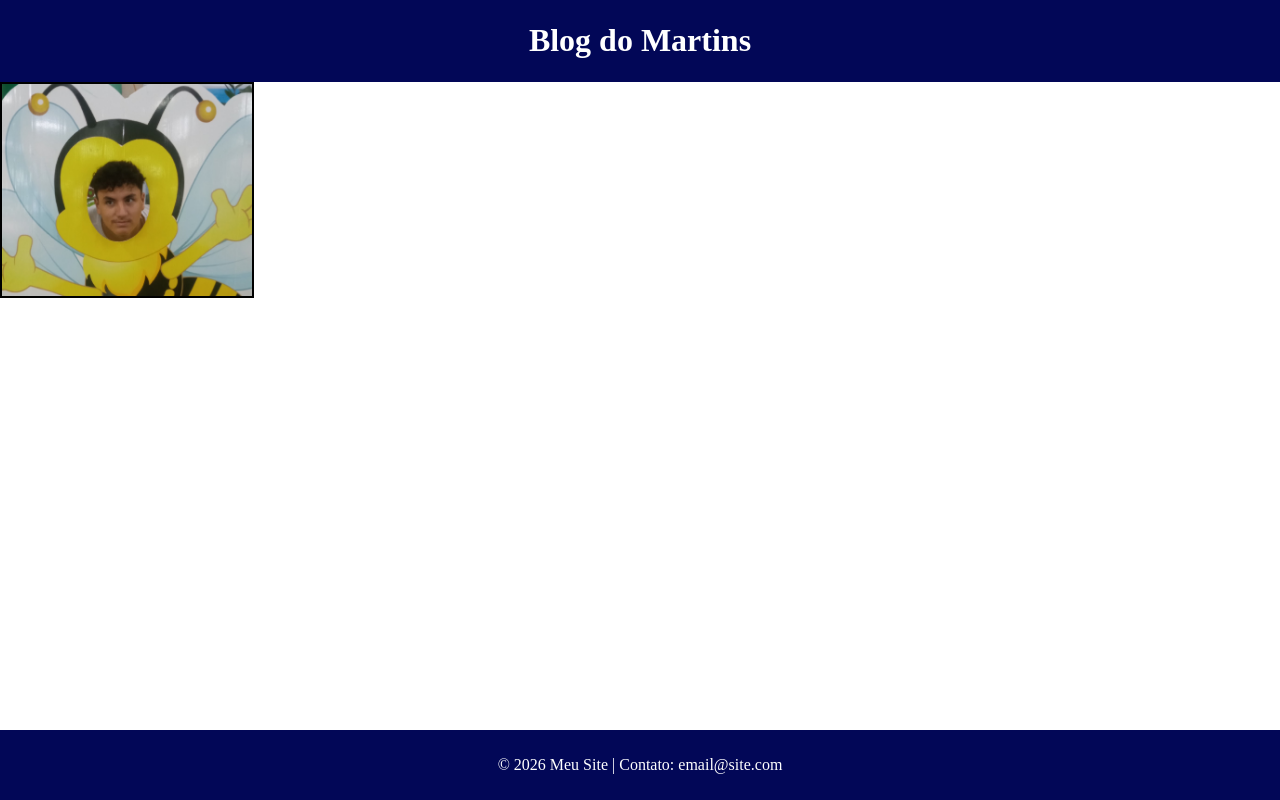
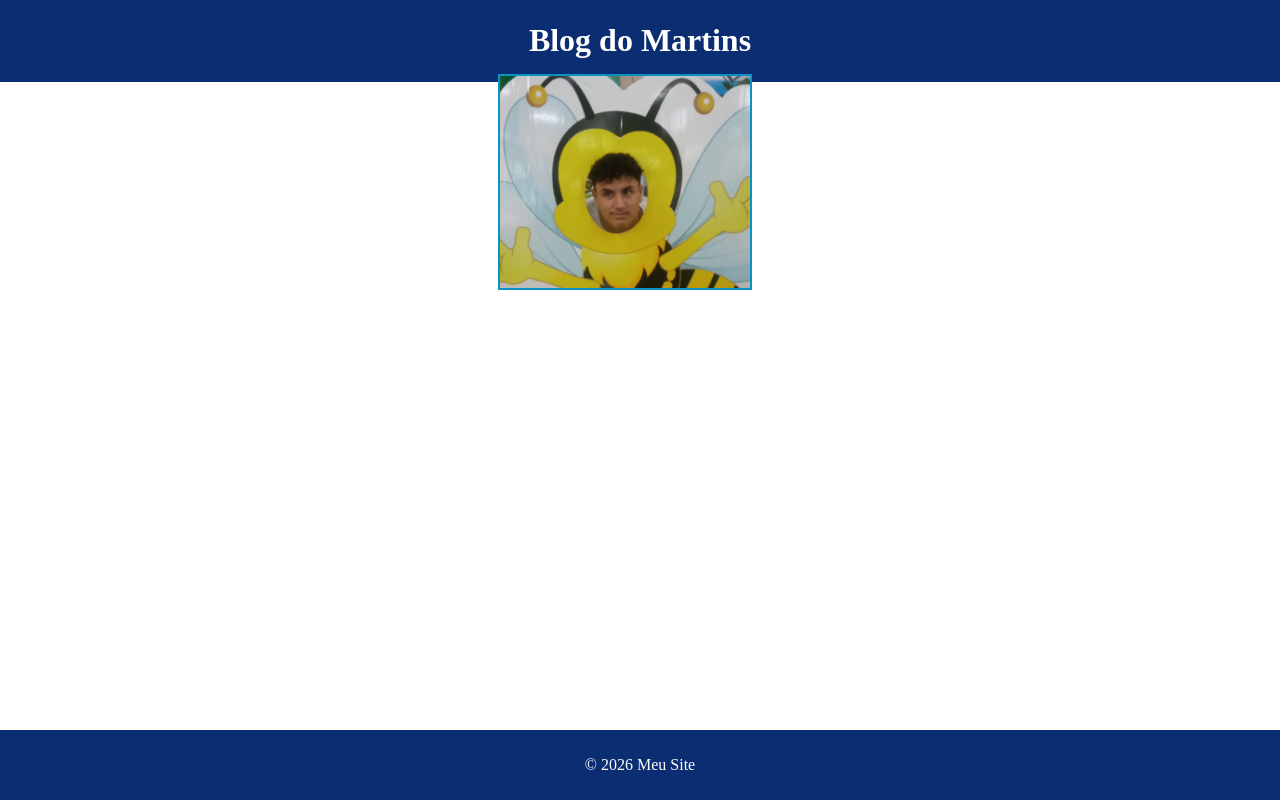
Before and after one commit to GabrielMartins755/Atividade_Web_Blog-Parte-1, a plain HTML site: page index.html in a window 1280 px wide. Drawn offline with Linux system fonts and the light colour scheme.

Commit message:
verção 2

```diff
--- a/index.html
+++ b/index.html
@@ -8,19 +8,26 @@
 </head>
 
 <body>
-    <header>
-        <h1>Blog do Martins</h1>
-    </header>
-    <img src="eu.jpg" style="width: 250px;
-    border: 2px solid rgb(0, 0, 0); float: left; margin-right: 30px">
-    <br>
+    <header> <h1>Blog do Martins</h1> </header>
+
+    <div class=" body-flex">
+        <img src="eu.jpg" style="width: 250px;
+        border: 2px solid rgb(9, 146, 194); float: left; margin-right: 30px">
+    </div>
 
     <footer>
-        <p>© 2026 Meu Site | Contato: email@site.com</p>
+        <p>© 2026 Meu Site </p>
     </footer>
 </body>
 
 <style>
+    .body-flex {
+        display: flex;
+        justify-content: center;
+        align-items: center;
+        height: 200px;
+    }
+
     body {
         margin: 0;
         min-height: 100vh;
@@ -29,14 +36,14 @@
     }
 
     header {
-        background-color: #020757;
+        background-color: #0B2D72;
         color: white;
         text-align: center;
         padding: 1px;
     }
 
     footer {
-        background-color: #020757;
+        background-color: #0B2D72;
         color: white;
         text-align: center;
         padding: 10px;
```
